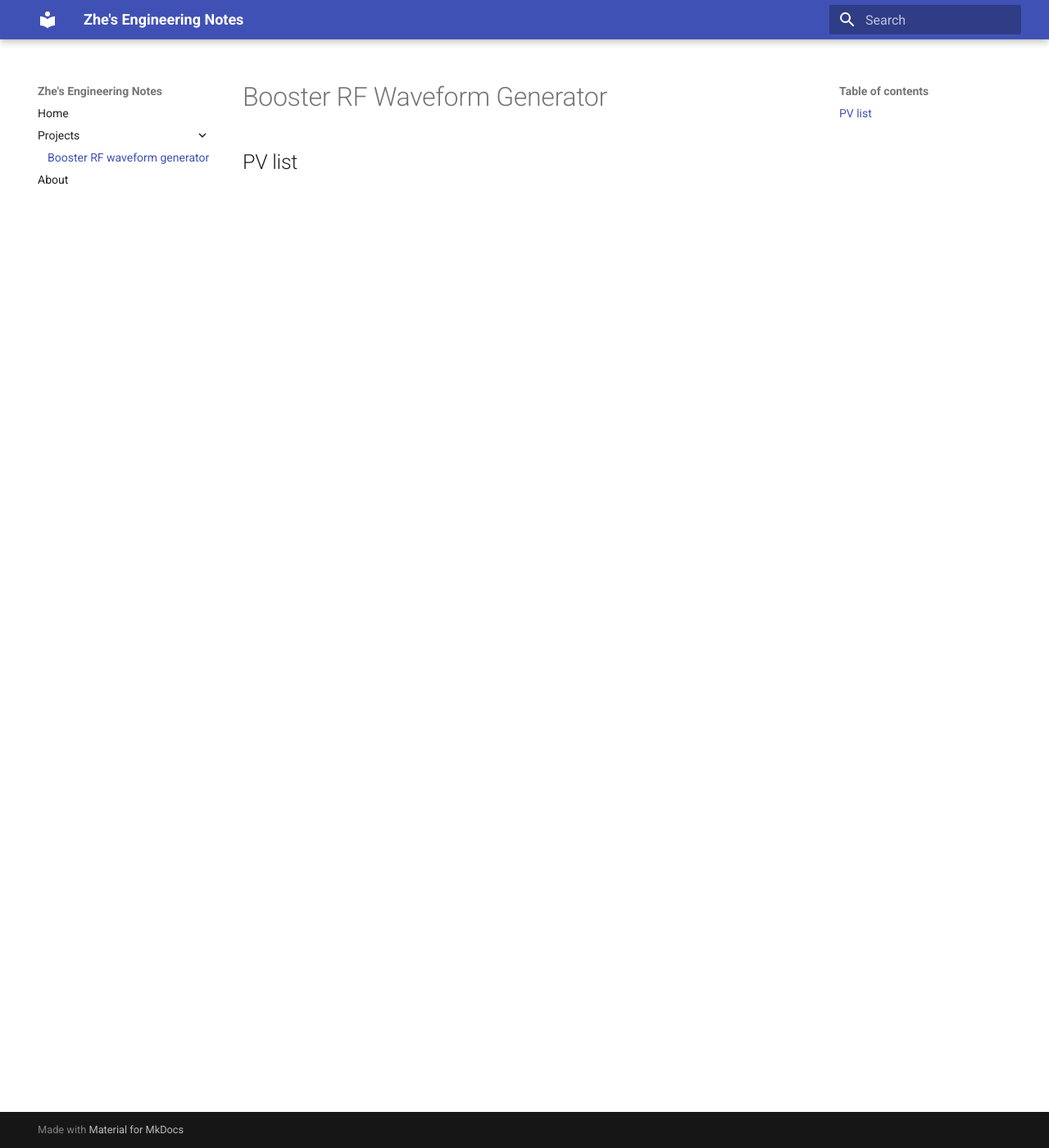
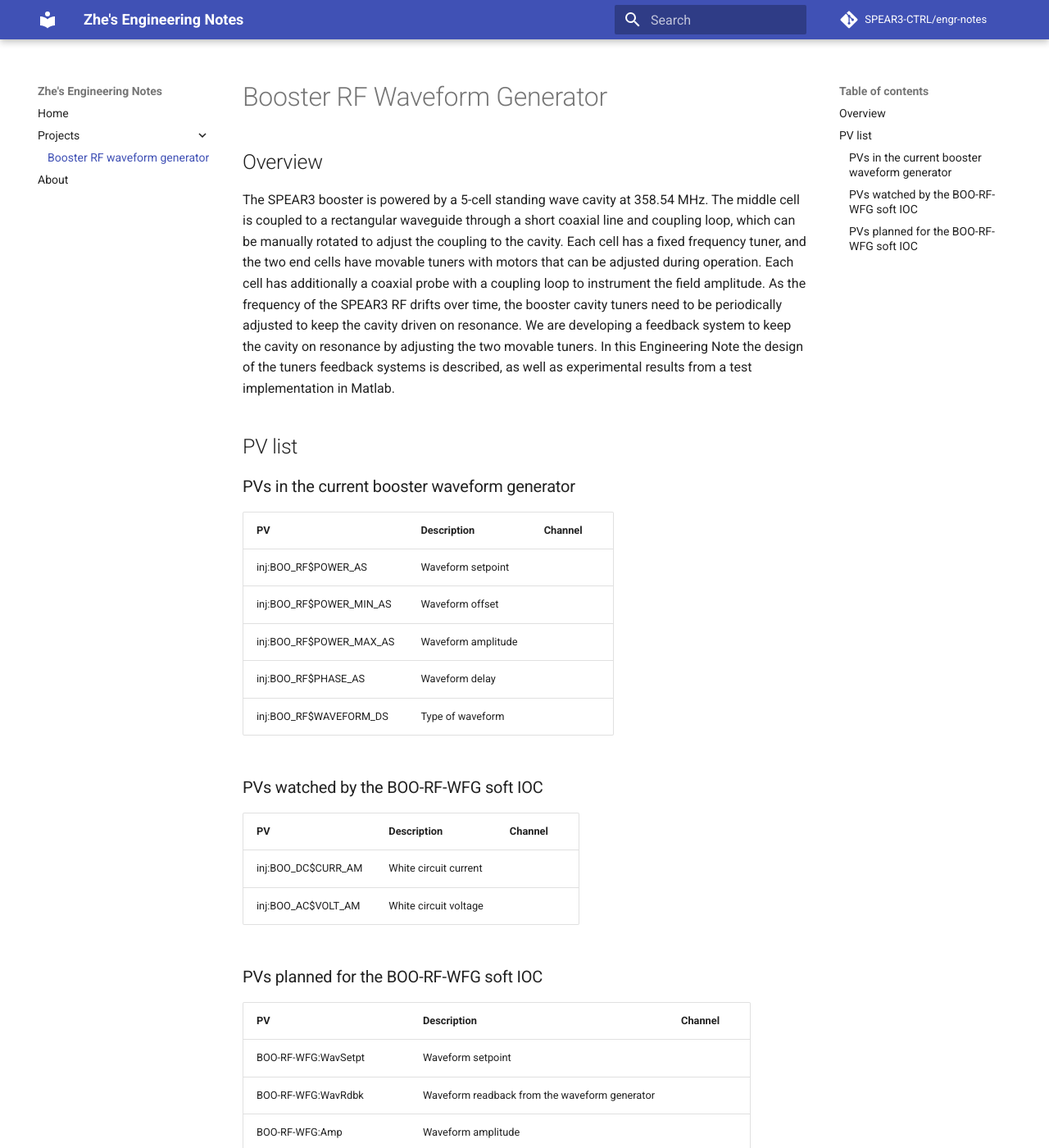
Before and after one commit to SPEAR3-CTRL/engr-notes, an MkDocs documentation site: the page built from docs/projects/booster-wfg.md, in a window 1280 px wide and 1400 px high. Shown: the whole window at 82% size. Built offline with MkDocs 1.6.1 and Material for MkDocs 9.7.7, drawn with Linux system fonts in a browser that asks for light colours; comment, search, counter and statistics services are not loaded; some of the changed text lies outside the part shown.

Commit message:
Fill in some preliminary content

```diff
--- a/docs/projects/booster-wfg.md
+++ b/docs/projects/booster-wfg.md
@@ -1,3 +1,39 @@
 # Booster RF Waveform Generator
 
+## Overview
+
+The SPEAR3 booster is powered by a 5-cell standing wave cavity at 358.54 MHz. The middle cell is coupled to a rectangular waveguide through a short coaxial line and coupling loop, which can be manually rotated to adjust the coupling to the cavity. Each cell has a fixed frequency tuner, and the two end cells have movable tuners with motors that can be adjusted during operation. Each cell has additionally a coaxial probe with a coupling loop to instrument the field amplitude. As the frequency of the SPEAR3 RF drifts over time, the booster cavity tuners need to be periodically adjusted to keep the cavity driven on resonance. We are developing a feedback system to keep the cavity on resonance by adjusting the two movable tuners. In this Engineering Note the design of the tuners feedback systems is described, as well as experimental results from a test implementation in Matlab.
+
 ## PV list
+
+### PVs in the current booster waveform generator
+
+PV | Description | Channel
+-- | ----------- | -------
+inj:BOO_RF$POWER_AS | Waveform setpoint |
+inj:BOO_RF$POWER_MIN_AS | Waveform offset |
+inj:BOO_RF$POWER_MAX_AS | Waveform amplitude |
+inj:BOO_RF$PHASE_AS | Waveform delay |
+inj:BOO_RF$WAVEFORM_DS | Type of waveform |
+
+### PVs watched by the BOO-RF-WFG soft IOC
+
+PV | Description | Channel
+-- | ----------- | -------
+inj:BOO_DC$CURR_AM | White circuit current
+inj:BOO_AC$VOLT_AM | White circuit voltage
+
+### PVs planned for the BOO-RF-WFG soft IOC
+
+PV | Description | Channel
+-- | ----------- | -------
+BOO-RF-WFG:WavSetpt | Waveform setpoint |
+BOO-RF-WFG:WavRdbk | Waveform readback from the waveform generator |
+BOO-RF-WFG:Amp | Waveform amplitude |
+BOO-RF-WFG:Offset | Waveform offset |
+BOO-RF-WFG:Delay | Delay of the waveform relative to the TTL signal |
+BOO-RF-WFG:WavType | Type of waveform |
+BOO-RF-WFG:WhiteCircCurrLo | Lower limit of the white circuit current (mA) |
+BOO-RF-WFG:WhiteCircCurrHi | Upper limit of the white circuit current (mA) |
+BOO-RF-WFG:WhiteCircVoltLo | Lower limit of the white circuit voltage (mV) |
+BOO-RF-WFG:WhiteCircVoltHi | Upper limit of the white circuit voltage (mV) |
--- a/mkdocs.yml
+++ b/mkdocs.yml
@@ -1,7 +1,21 @@
 site_name: Zhe's Engineering Notes
 nav:
-    - Home: index.md
-    - Projects:
-        - "Booster RF waveform generator": projects/booster-wfg.md
-    - About: about.md
-theme: material
+  - Home: index.md
+  - Projects:
+    - "Booster RF waveform generator": projects/booster-wfg.md
+  - About: about.md
+theme:
+  name: material
+  palette:
+    scheme: default
+  features:
+    - search.suggest
+    - search.highlight
+    - header.autohide
+#    - navigation.tabs
+extra_css:
+  - stylesheets/extra.css
+plugins:
+  - search
+repo_url: https://github.com/SPEAR3-CTRL/engr-notes
+repo_name: SPEAR3-CTRL/engr-notes
```
Also changed, not shown: docs/index.md (+2 -0 lines).
